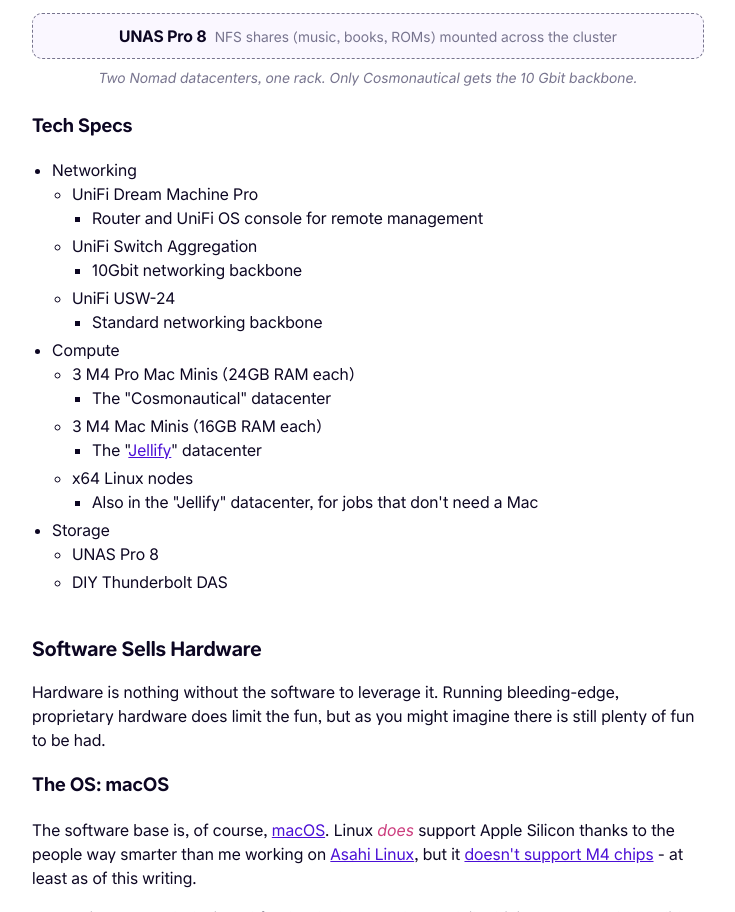
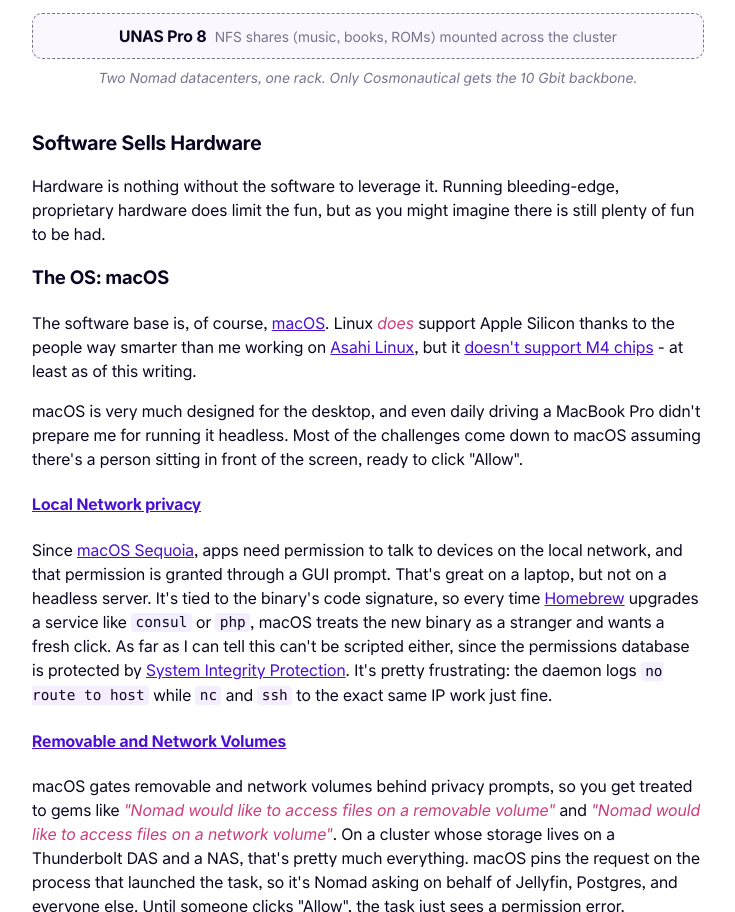
Before and after one commit to anultravioletaurora/Website, an Astro site: page /blog/2026-11-23-selfhosting-with-apple-silicon in a window 1280 px wide. Shown: the part 3137-4049 px from the top of the page, without its empty margins (272-1007 px from the left). Built offline with nearby package versions, Linux system fonts and the light colour scheme; Astro itself is replaced by a stand-in of ours.

Commit message:
Remove Tech Specs section from the blog post on self-hosting with Apple Silicon

```diff
--- a/src/content/blog/2026-11-23-selfhosting-with-apple-silicon.mdx
+++ b/src/content/blog/2026-11-23-selfhosting-with-apple-silicon.mdx
@@ -109,26 +109,6 @@ on) to the whole cluster. A DIY Thunderbolt DAS holds 10 hard drives and is atta
 Cassiopeia.
 
 <ClusterMap />
-
-### Tech Specs
-
-- Networking
-  - UniFi Dream Machine Pro
-    - Router and UniFi OS console for remote management
-  - UniFi Switch Aggregation
-    - 10Gbit networking backbone
-  - UniFi USW-24
-    - Standard networking backbone
-- Compute
-  - 3 M4 Pro Mac Minis (24GB RAM each)
-    - The "Cosmonautical" datacenter
-  - 3 M4 Mac Minis (16GB RAM each)
-    - The "[Jellify](https://jellify.app)" datacenter
-  - x64 Linux nodes
-    - Also in the "Jellify" datacenter, for jobs that don't need a Mac
-- Storage
-  - UNAS Pro 8
-  - DIY Thunderbolt DAS
 
 ## Software Sells Hardware
 
```
